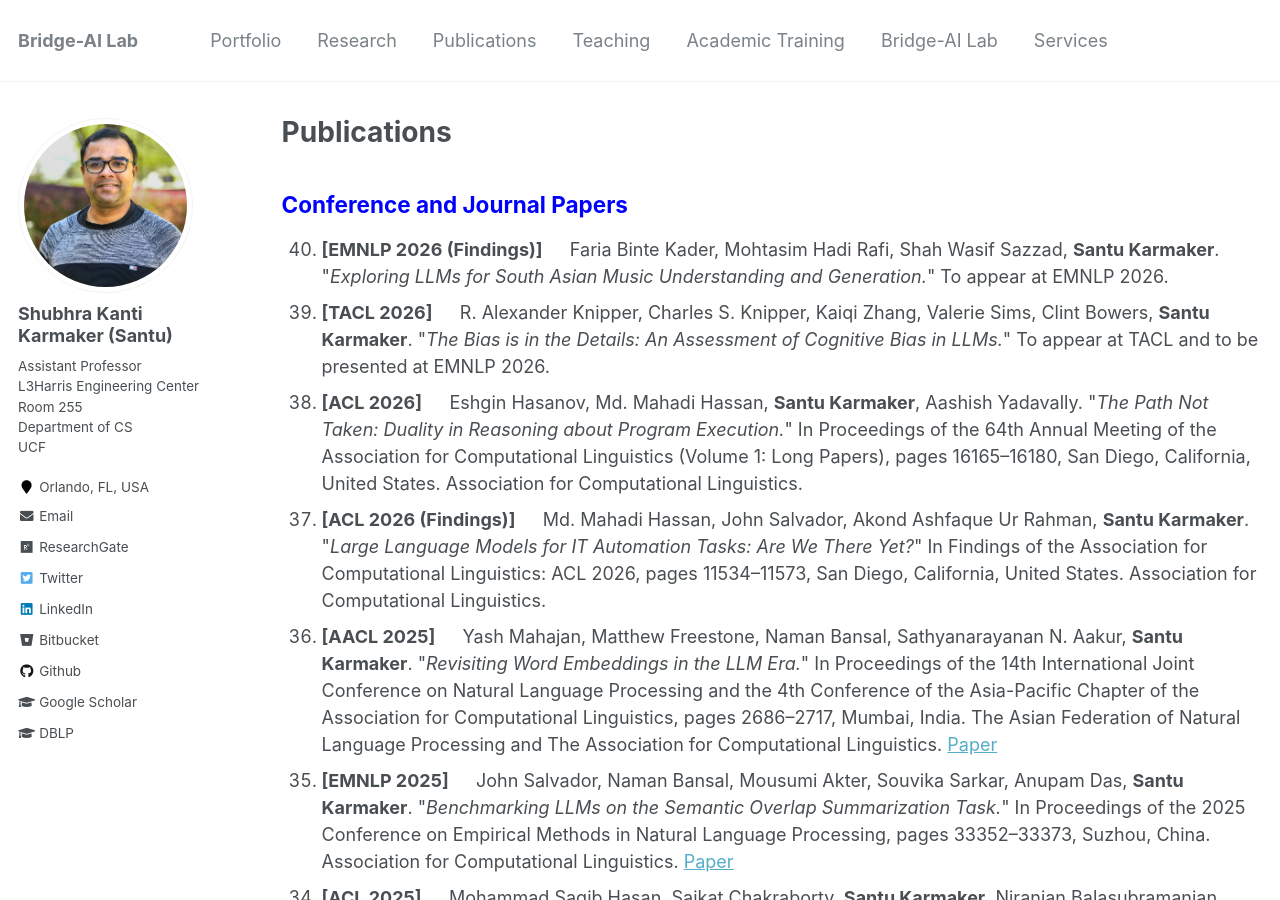
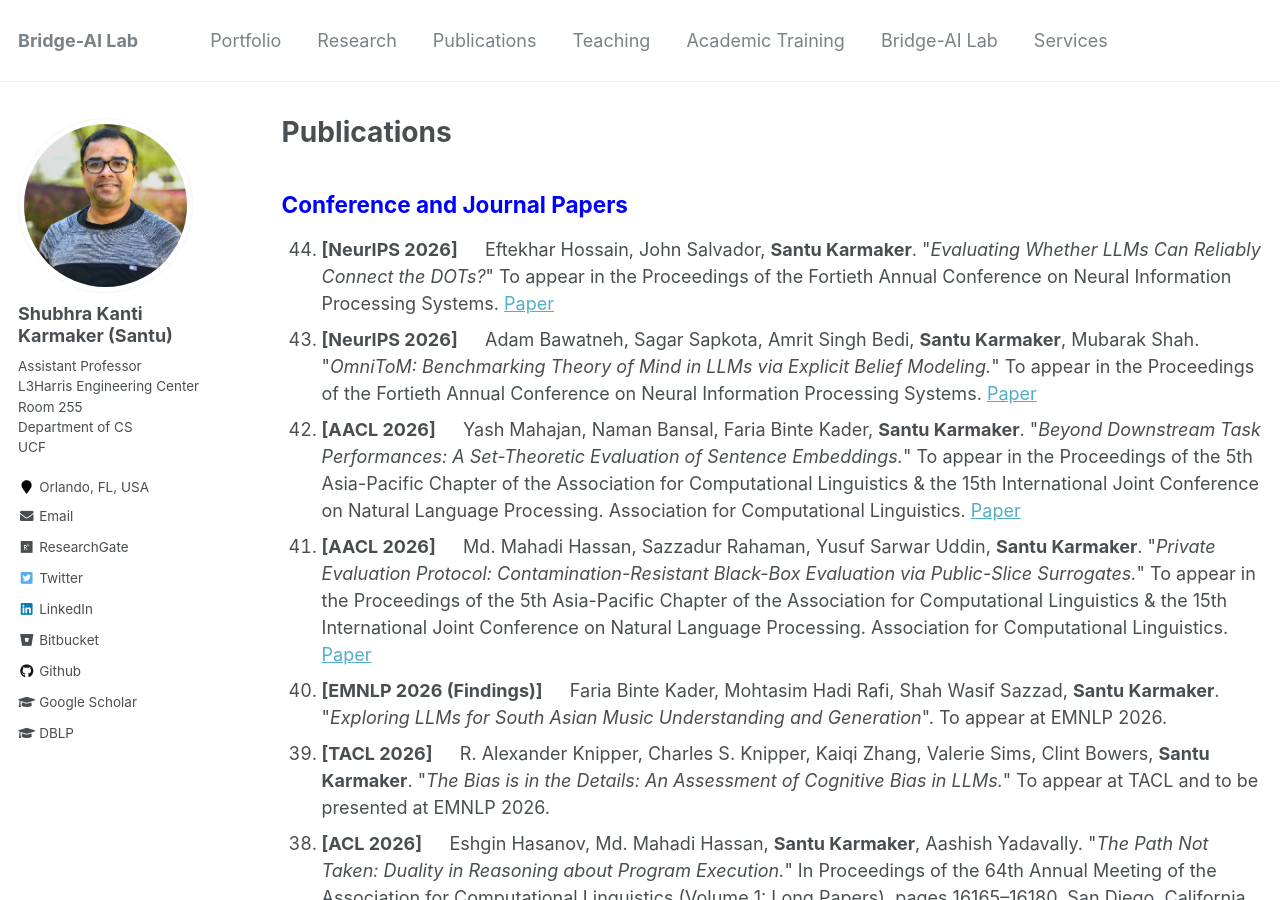
Before and after one commit to karmake2/karmake2.github.io, a Jekyll site: the page built from _pages/publications.md, in a window 1280 px wide and 900 px high. Built offline with Jekyll 4.4.1, drawn with Linux system fonts in a browser that asks for light colours.

Commit message:
Update publications.md

```diff
--- a/_pages/publications.md
+++ b/_pages/publications.md
@@ -14,13 +14,24 @@ author_profile: true
 ## <span style="color:blue">Conference and Journal Papers</span>
 <ol reversed>
 
-<li> <b>[EMNLP 2026 (Findings)] &emsp;</b> Faria Binte Kader, Mohtasim Hadi Rafi, Shah Wasif Sazzad, <b>Santu Karmaker</b>. "<i>Exploring LLMs for South Asian Music Understanding and Generation.</i>"  To appear at EMNLP 2026.</li>
+<li> <b>[NeurIPS 2026] &emsp;</b> Eftekhar Hossain, John Salvador, <b>Santu Karmaker</b>. "<i>Evaluating Whether LLMs Can Reliably
+Connect the DOTs?</i>" To appear in the Proceedings of the Fortieth Annual Conference on Neural Information Processing Systems. <a href="">Paper</a></li>
+
+<li> <b>[NeurIPS 2026] &emsp;</b> Adam Bawatneh, Sagar Sapkota, Amrit Singh Bedi, <b>Santu Karmaker</b>, Mubarak Shah. "<i>OmniToM: Benchmarking Theory of Mind in LLMs via Explicit Belief Modeling.</i>" To appear in the Proceedings of the Fortieth Annual Conference on Neural Information Processing Systems. <a href="">Paper</a></li>
+
+
+<li> <b>[AACL 2026] &emsp;</b> Yash Mahajan, Naman Bansal, Faria Binte Kader, <b>Santu Karmaker</b>. "<i>Beyond Downstream Task Performances: A Set-Theoretic Evaluation of Sentence Embeddings.</i>" To appear in the Proceedings of the 5th Asia-Pacific Chapter of the Association for Computational Linguistics & the 15th International Joint Conference on Natural Language Processing. Association for Computational Linguistics. <a href="">Paper</a></li>
+
+<li> <b>[AACL 2026] &emsp;</b> Md. Mahadi Hassan, Sazzadur Rahaman, Yusuf Sarwar Uddin, <b>Santu Karmaker</b>. "<i>Private Evaluation Protocol: Contamination-Resistant Black-Box Evaluation via Public-Slice Surrogates.</i>" To appear in the Proceedings of the 5th Asia-Pacific Chapter of the Association for Computational Linguistics & the 15th International Joint Conference on Natural Language Processing. Association for Computational Linguistics. <a href="">Paper</a></li>
+
+<li> <b>[EMNLP 2026 (Findings)] &emsp;</b> Faria Binte Kader, Mohtasim Hadi Rafi, Shah Wasif Sazzad, <b>Santu Karmaker</b>. "<i>Exploring LLMs for South Asian Music Understanding and Generation</i>".  To appear at EMNLP 2026.</li>
 
 <li> <b>[TACL 2026] &emsp;</b> R. Alexander Knipper, Charles S. Knipper, Kaiqi Zhang, Valerie Sims, Clint Bowers, <b>Santu Karmaker</b>. "<i>The Bias is in the Details: An Assessment of Cognitive Bias in LLMs.</i>"  To appear at TACL and to be presented at EMNLP 2026.</li>
 
 <li> <b>[ACL 2026] &emsp;</b> Eshgin Hasanov, Md. Mahadi Hassan, <b>Santu Karmaker</b>, Aashish Yadavally. "<i>The Path Not Taken: Duality in Reasoning about Program Execution.</i>"  In Proceedings of the 64th Annual Meeting of the Association for Computational Linguistics (Volume 1: Long Papers), pages 16165–16180, San Diego, California, United States. Association for Computational Linguistics.</li>
 
 <li> <b>[ACL 2026 (Findings)] &emsp;</b> Md. Mahadi Hassan, John Salvador, Akond Ashfaque Ur Rahman,  <b>Santu Karmaker</b>. "<i>Large Language Models for IT Automation Tasks: Are We There Yet?</i>" In Findings of the Association for Computational Linguistics: ACL 2026, pages 11534–11573, San Diego, California, United States. Association for Computational Linguistics.</li>
+
 
 <li> <b>[AACL 2025] &emsp;</b> Yash Mahajan, Matthew Freestone, Naman Bansal, Sathyanarayanan N. Aakur, <b>Santu Karmaker</b>. "<i>Revisiting Word Embeddings in the LLM Era.</i>" In Proceedings of the 14th International Joint Conference on Natural Language Processing and the 4th Conference of the Asia-Pacific Chapter of the Association for Computational Linguistics, pages 2686–2717, Mumbai, India. The Asian Federation of Natural Language Processing and The Association for Computational Linguistics. <a href="https://aclanthology.org/2025.ijcnlp-long.145/">Paper</a></li>
 
```
